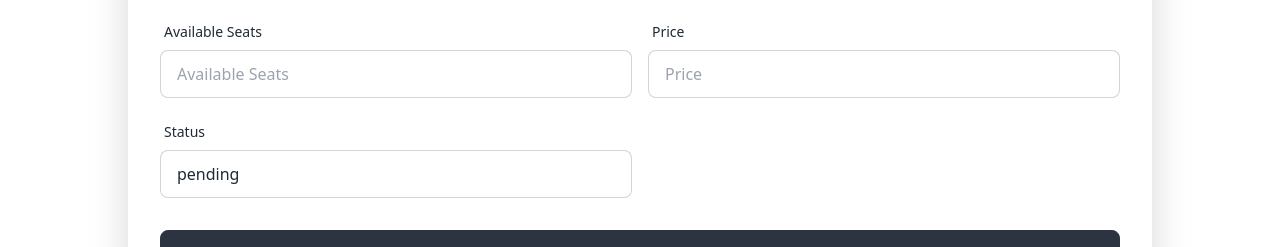
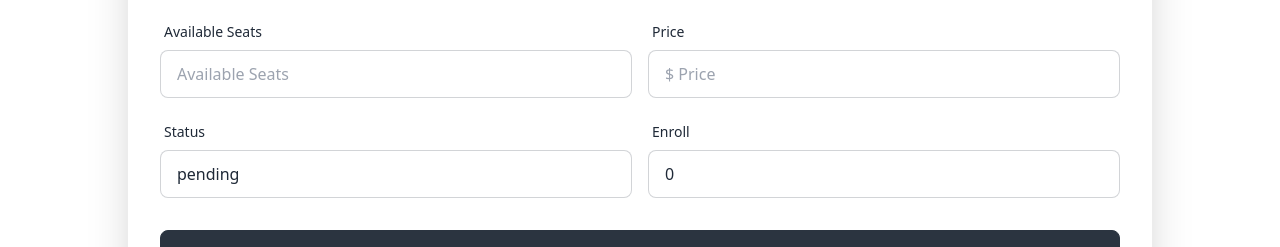
Before and after one commit to joyeeta14/acoustica-client-side, a React (Vite) app: page /addClasses in a window 1280 px wide. Shown: the part 298-545 px from the top of the page. Built offline with nearby package versions, Linux system fonts and the light colour scheme; no server answers.

Commit message:
instructors addclasses page added and connected to database

```diff
--- a/src/Components/AddClasses.jsx
+++ b/src/Components/AddClasses.jsx
@@ -20,7 +20,15 @@ const AddClasses = () => {
 
         const classInfo= {className,classPic,instructorName,instructorEmail, seats, price, status};
 
-
+        fetch('http://localhost:5000/addClasses', {
+            method: "POST",
+            headers: {
+              "content-type": 'application/json'
+            },
+            body: JSON.stringify(classInfo)
+        })
+        .then(res => res.json())
+        .then(data => console.log(data))
 
 
 
@@ -72,13 +80,19 @@ const AddClasses = () => {
                                     <label className="label">
                                         <span className="label-text">Price</span>
                                     </label>
-                                    <input type="text" name="price" placeholder="Price" className="input input-bordered" />
+                                    <input type="text" name="price" placeholder="$ Price" className="input input-bordered" />
                                 </div>
                                 <div className="form-control">
                                     <label className="label">
                                         <span className="label-text"> Status</span>
                                     </label>
                                     <input type="text" name="status" placeholder="Status" readOnly value='pending' className="input input-bordered" />
+                                </div>
+                                <div className="form-control">
+                                    <label className="label">
+                                        <span className="label-text"> Enroll</span>
+                                    </label>
+                                    <input type="text" name="enroll" placeholder="Enroll" value='0' className="input input-bordered" />
                                 </div>
                             </div>
 
```
